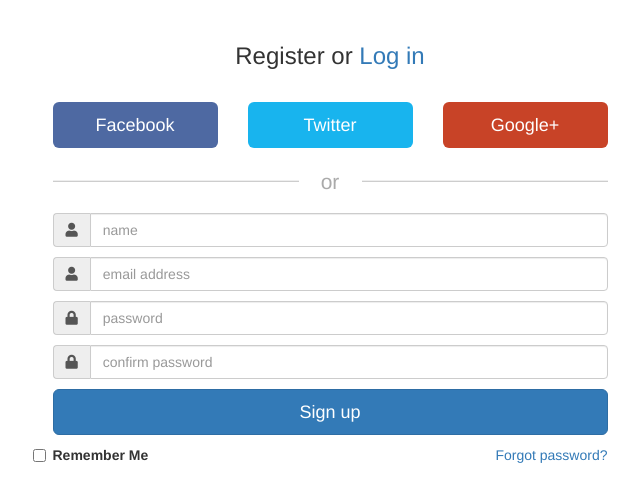
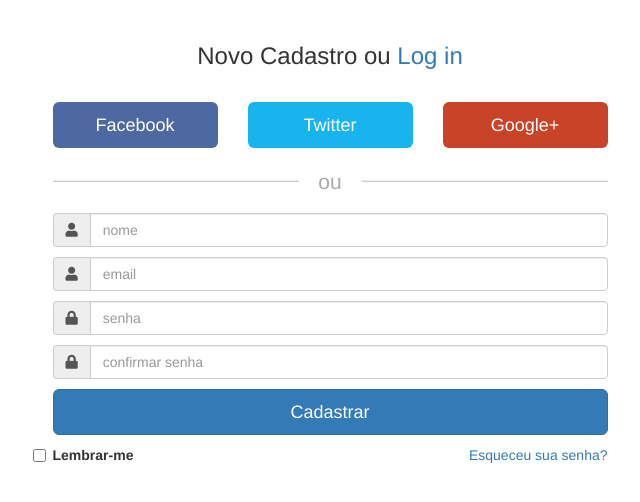
Before and after one commit to maurcarvalho/health-track, a plain HTML site: page pages/register.html in a window 1280 px wide. Shown: the whole page, without its empty margins (310-950 px from the left). Drawn offline with Linux system fonts and the light colour scheme.

Commit message:
minor changes

```diff
--- a/pages/register.html
+++ b/pages/register.html
@@ -24,7 +24,7 @@
 <body>
     <div class="container">
         <div class="omb_login">
-            <h3 class="omb_authTitle">Register or
+            <h3 class="omb_authTitle">Novo Cadastro ou
                 <a href="#">Log in</a>
             </h3>
             <div class="row omb_row-sm-offset-3 omb_socialButtons">
@@ -51,7 +51,7 @@
             <div class="row omb_row-sm-offset-3 omb_loginOr">
                 <div class="col-xs-12 col-sm-6">
                     <hr class="omb_hrOr">
-                    <span class="omb_spanOr">or</span>
+                    <span class="omb_spanOr">ou</span>
                 </div>
             </div>
 
@@ -62,7 +62,7 @@
                             <span class="input-group-addon">
                                 <i class="fa fa-user"></i>
                             </span>
-                            <input type="text" class="form-control" name="name" placeholder="name">
+                            <input type="text" class="form-control" name="name" placeholder="nome">
                         </div>
                         <span class="help-block"></span>
 
@@ -70,7 +70,7 @@
                             <span class="input-group-addon">
                                 <i class="fa fa-user"></i>
                             </span>
-                            <input type="text" class="form-control" name="username" placeholder="email address">
+                            <input type="text" class="form-control" name="username" placeholder="email">
                         </div>
                         <span class="help-block"></span>
 
@@ -78,7 +78,7 @@
                             <span class="input-group-addon">
                                 <i class="fa fa-lock"></i>
                             </span>
-                            <input type="password" class="form-control" name="password" placeholder="password">
+                            <input type="password" class="form-control" name="password" placeholder="senha">
                         </div>
                         <span class="help-block"></span>
 
@@ -86,23 +86,23 @@
                             <span class="input-group-addon">
                                 <i class="fa fa-lock"></i>
                             </span>
-                            <input type="confirm-password" class="form-control" name="confirm-password" placeholder="confirm password">
+                            <input type="confirm-password" class="form-control" name="confirm-password" placeholder="confirmar senha">
                         </div>
                         <span class="help-block"></span>
 
-                        <a class="btn btn-lg btn-primary btn-block" href="../pages/index.html">Sign up</a>
+                        <a class="btn btn-lg btn-primary btn-block" href="../pages/index.html">Cadastrar</a>
                     </form>
                 </div>
             </div>
             <div class="row omb_row-sm-offset-3">
                 <div class="col-xs-12 col-sm-3">
                     <label class="checkbox">
-                        <input type="checkbox" value="remember-me">Remember Me
+                        <input type="checkbox" value="remember-me">Lembrar-me
                     </label>
                 </div>
                 <div class="col-xs-12 col-sm-3">
                     <p class="omb_forgotPwd">
-                        <a href="../pages/forgot.html">Forgot password?</a>
+                        <a href="../pages/forgot.html">Esqueceu sua senha?</a>
                     </p>
                 </div>
             </div>
```
Also changed, not shown: pages/forgot.html (+2 -2 lines), pages/login.html (+5 -5 lines).
